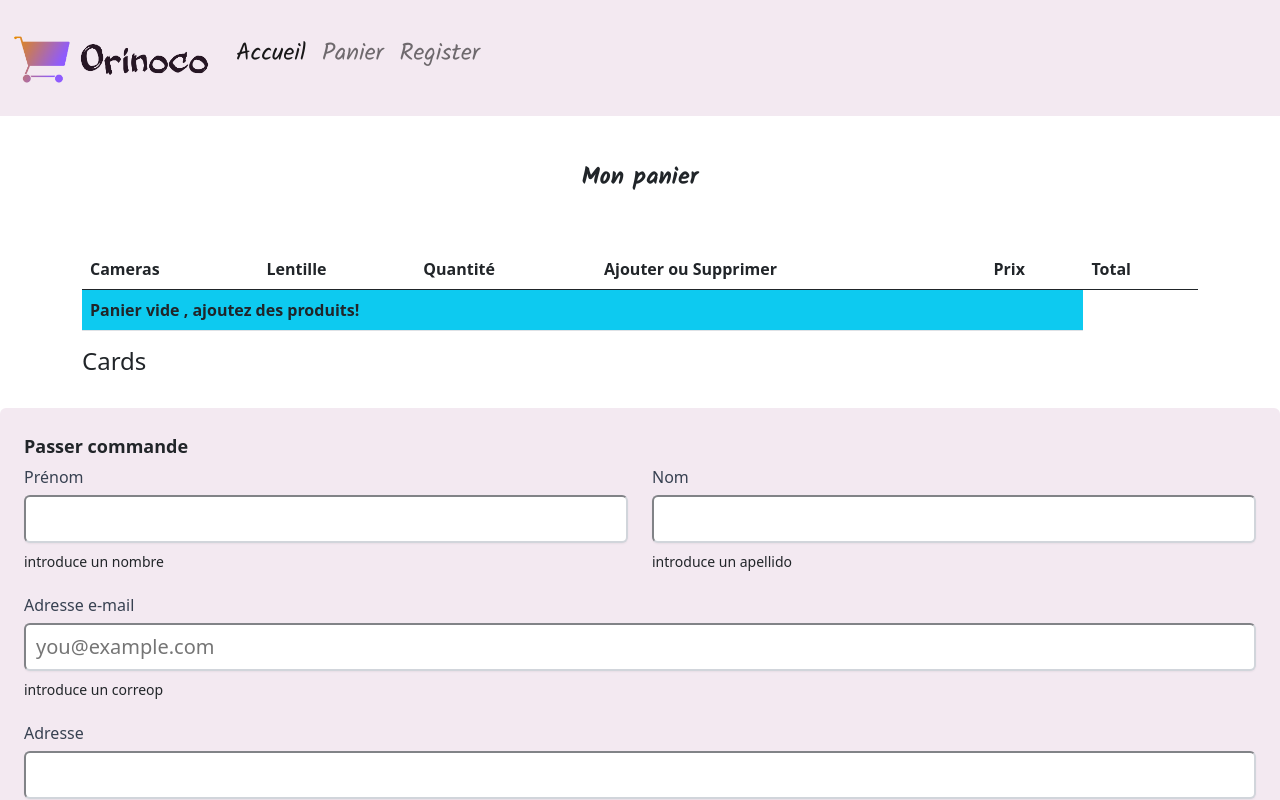
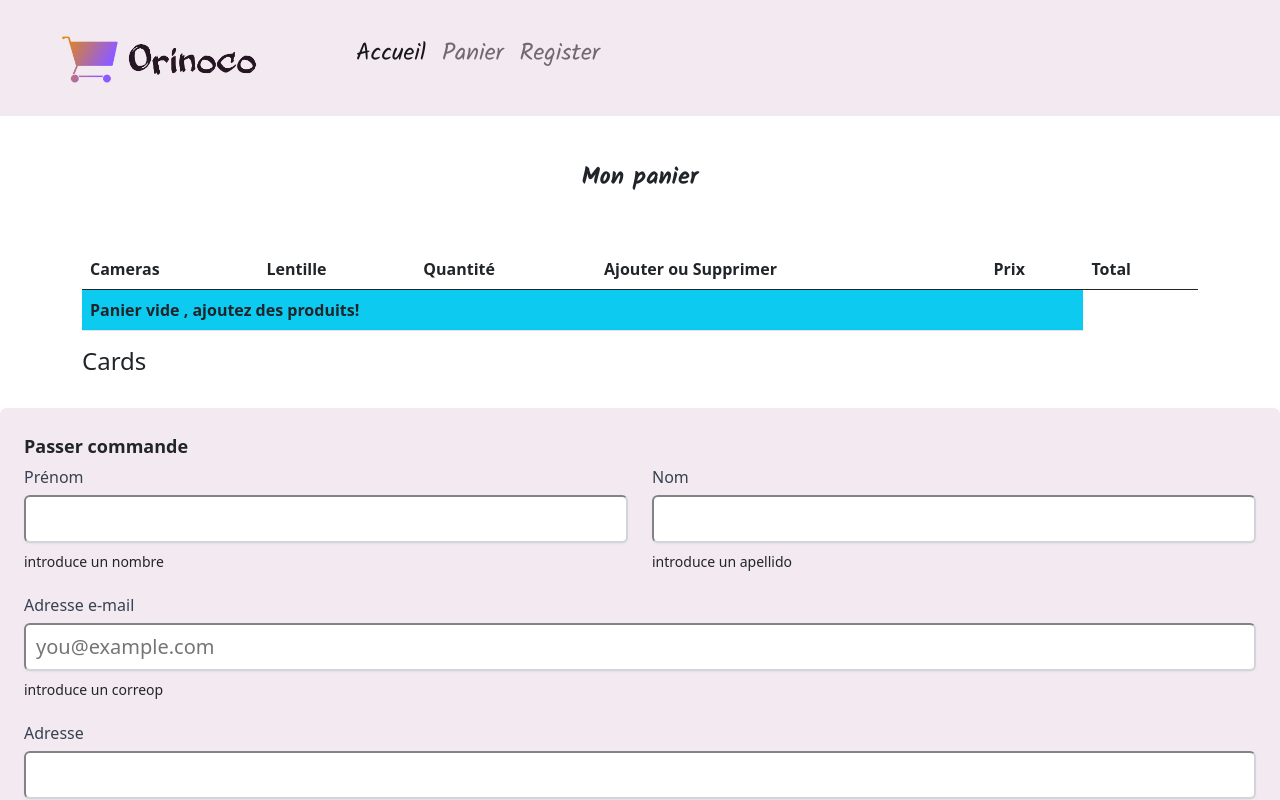
Before and after one commit to konishiwalok/orinoco, a plain HTML site: page frontend/cart.html in a window 1280 px wide. Shown: the top 800 px of the page. Drawn offline with nearby package versions, Linux system fonts and the light colour scheme.

```diff
--- a/frontend/js/header.js
+++ b/frontend/js/header.js
@@ -2,8 +2,8 @@
 <!-- NAVBAR-->
 <header>
     <nav class="navbar navbar-expand-sm navbar-light " id="navbar">
-        <div class="container-fluid">
-            <a class="navbar-brand" href="index.html">
+    <div class="container-fluid">
+            <a class="navbar-brand px-5 " href="index.html">
             <img src="img/logo.png" alt="" width="200">
             </a>
 
@@ -11,8 +11,7 @@
             <span class="navbar-toggler-icon"></span>
             </button>
 
-
-            <div class="collapse navbar-collapse" id="navbarSupportedContent">
+            <div class="collapse navbar-collapse px-4" id="navbarSupportedContent">
             <ul class="navbar-nav ml-auto ">
                 <li class="nav-item"><a class="nav-link active stilo700 h4" aria-current="page" href="index.html">Accueil</a></li>
                 <li class="nav-item"><a class="nav-link stilo700 h4" href="cart.html">Panier</a></li>
@@ -22,6 +21,7 @@
 
         </div>
     </nav>
+
 </header>
 `
 
```
Also changed, not shown: frontend/styles/main.css.
